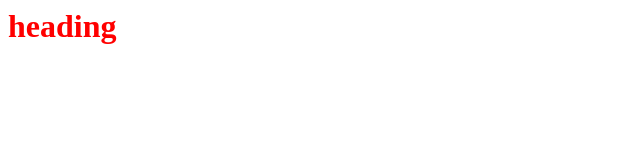
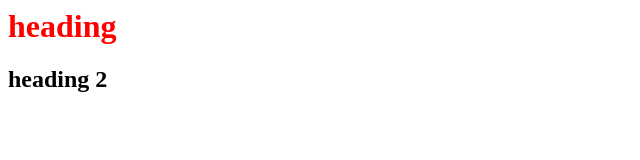
Before and after one commit to Xcelevator-Vettrivel/Practice_2, a plain HTML site: page index.html in a window 1280 px wide. Shown: the whole page, without its empty margins (0-640 px from the left). Drawn offline with Linux system fonts and the light colour scheme.

Commit message:
added h2 line

```diff
--- a/index.html
+++ b/index.html
@@ -10,5 +10,6 @@ h1 { color : red }
     <h1>
       heading
     </h1>
+    <h2>heading 2</h2> <!--add heading -->
   </body>
 </html>
```
